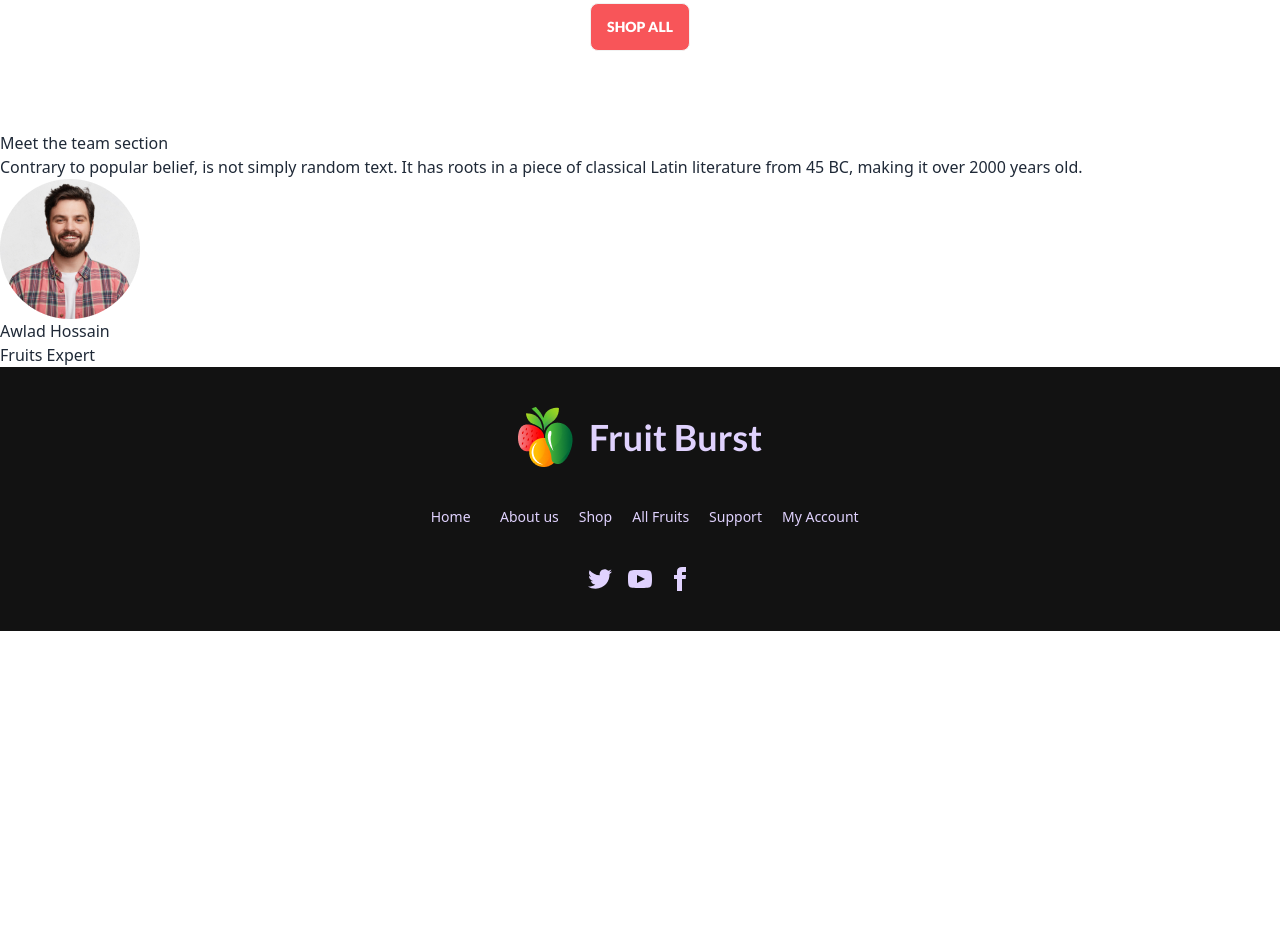
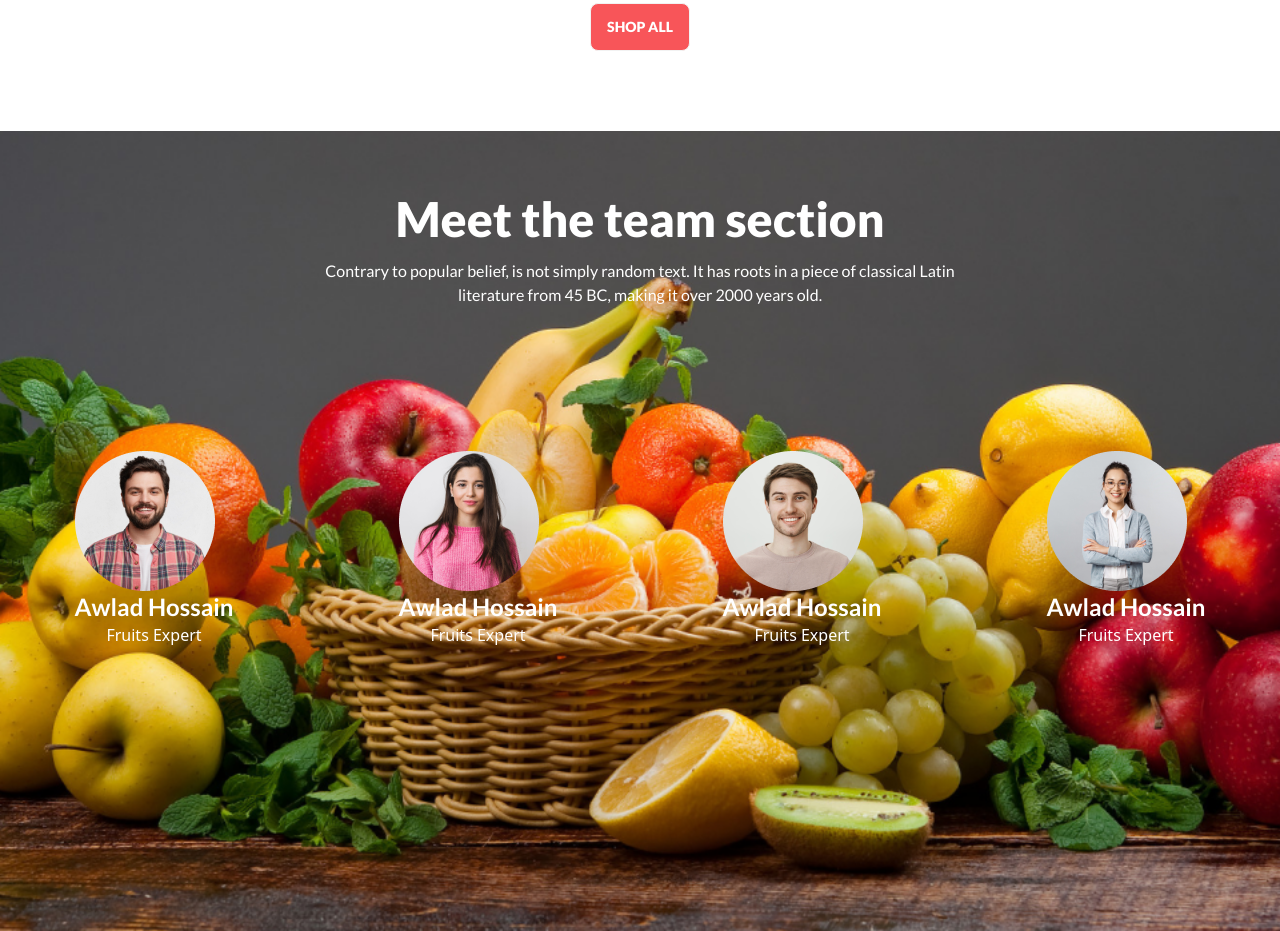
Before and after one commit to Tawkir711/Assignment-three, a plain HTML site: page index.html in a window 1280 px wide. Shown: the part 1777-2708 px from the top of the page. Before the commit the page ends 2408 px from the top, so only its background shows below. Drawn offline with nearby package versions, Linux system fonts and the light colour scheme.

Commit message:
added meet section

```diff
--- a/index.html
+++ b/index.html
@@ -82,7 +82,7 @@
                 </div>
               </div>
               <!-- mobile device  -->
-              <div class="absolute w-[300px] h-full bg-blue-600 top-0 left-0 lg:hidden z-50">
+              <div class="absolute w-[300px] h-screen top-0 left-0 lg:hidden z-50">
                 <ul tabindex="0" class="menu menu-sm dropdown-content mt-3 z-[1] p-2 shadow bg-base-100 rounded-box w-52">
                   <li><a>Home</a></li>
                   <li><a>About Us</a></li>
@@ -92,7 +92,7 @@
                 </ul>
               </div>
         </nav>
-        <section class="max-w-6xl mx-auto">
+        <section class="container mx-auto">
           <!-- slider or carousel -->
           <div class="carousel w-full ">
             <!-- slider 1 -->
@@ -170,8 +170,8 @@
       <!--
         deal of the day
        -->
-      <section class="max-w-6xl mx-auto my-20">
-        <div class="flex justify-between">
+      <section class="container mx-auto my-20">
+        <div class="flex justify-between flex-col-reverse lg:flex-row">
           <div>
             <h2 class="font-extrabold font-lato text-3xl md:text-4xl  lg:text-5xl">Deal of the day</h2>
             <p class="text-[#12121299] text-lg font-lato py-3">Contrary to popular belief, is not simply random text. It has roots in a piece of classical <br> Latin literature from 45 BC, making it over 2000 years old.</p>
@@ -323,15 +323,33 @@
       <!--
         Meet the team section
        -->
-       <section>
-        <div>
-          <h3>Meet the team section</h3>
-          <p>Contrary to popular belief, is not simply random text. It has roots in a piece of classical Latin literature from 45 BC, making it over 2000 years old.</p>
+       <section class="container mx-auto" style="background-image: url('./images/banner1.png') ; background-repeat: no-repeat; background-size: cover; background-position: center; height: 100vh;  " >
+        <div class="text-white text-center pt-16">
+          <h3 class="font-extrabold text-5xl font-lato ">Meet the team section</h3>
+          <p class="font-medium font-lato text-base mt-4">Contrary to popular belief, is not simply random text. It has roots in a piece of classical Latin <br> literature from 45 BC, making it over 2000 years old.</p>
         </div>
-        <div>
-          <img src="./images/member1.png" alt="">
-          <h3>Awlad Hossain</h3>
-          <p>Fruits Expert</p>
+        <div class="flex flex-col lg:flex-row justify-around
+        pt-36 gap-4 ">
+          <div class="text-white">
+            <img src="./images/member1.png" alt="">
+            <h3 class="font-bold font-lato text-2xl">Awlad Hossain</h3>
+            <p class="font-medium text-base text-center">Fruits Expert</p>
+          </div>
+          <div class="text-white">
+            <img src="./images/member2.png" alt="">
+            <h3 class="font-bold font-lato text-2xl">Awlad Hossain</h3>
+            <p class="font-medium text-base text-center">Fruits Expert</p>
+          </div>
+          <div class="text-white">
+            <img src="./images/member3.png" alt="">
+            <h3 class="font-bold font-lato text-2xl">Awlad Hossain</h3>
+            <p class="font-medium text-base- text-center">Fruits Expert</p>
+          </div>
+          <div class="text-white">
+            <img src="./images/member4.png" alt="">
+            <h3 class="font-bold font-lato text-2xl">Awlad Hossain</h3>
+            <p class="font-medium text-base text-center">Fruits Expert</p>
+          </div>
         </div>
        </section>
 
```
